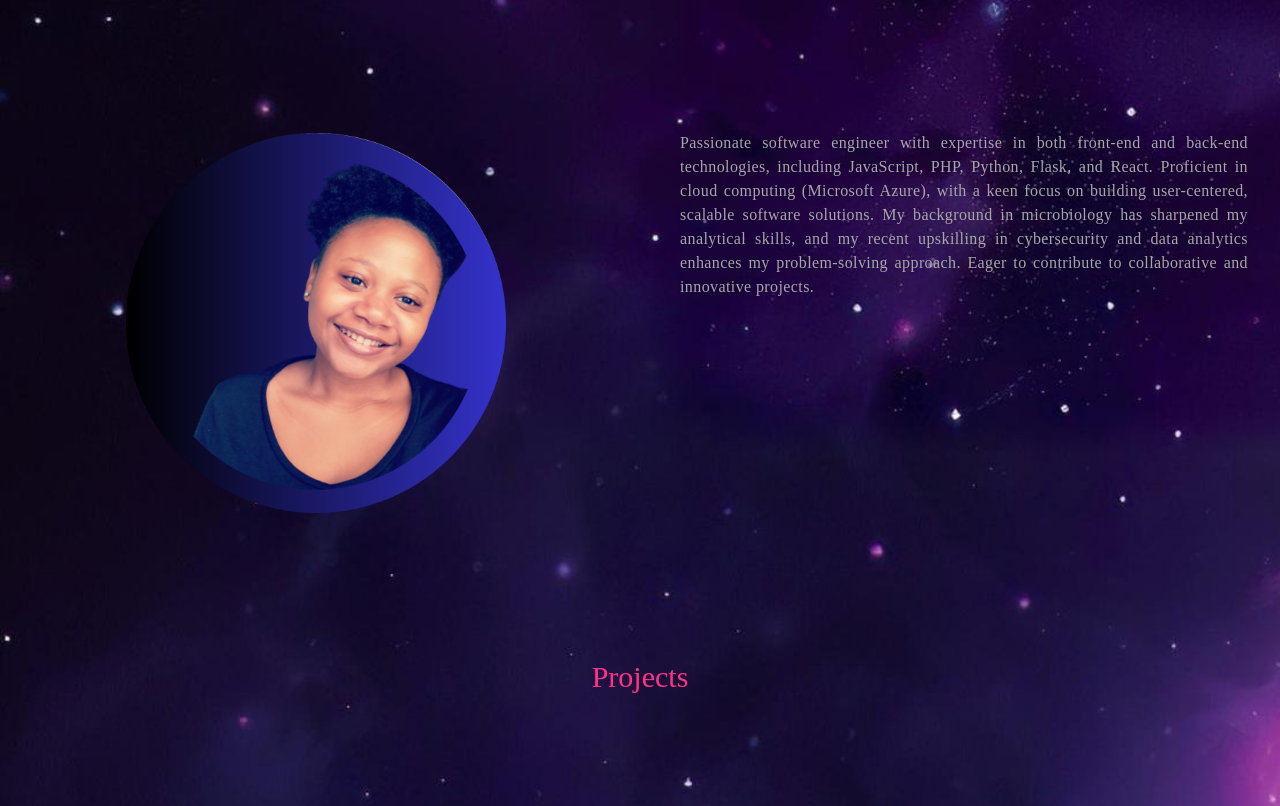
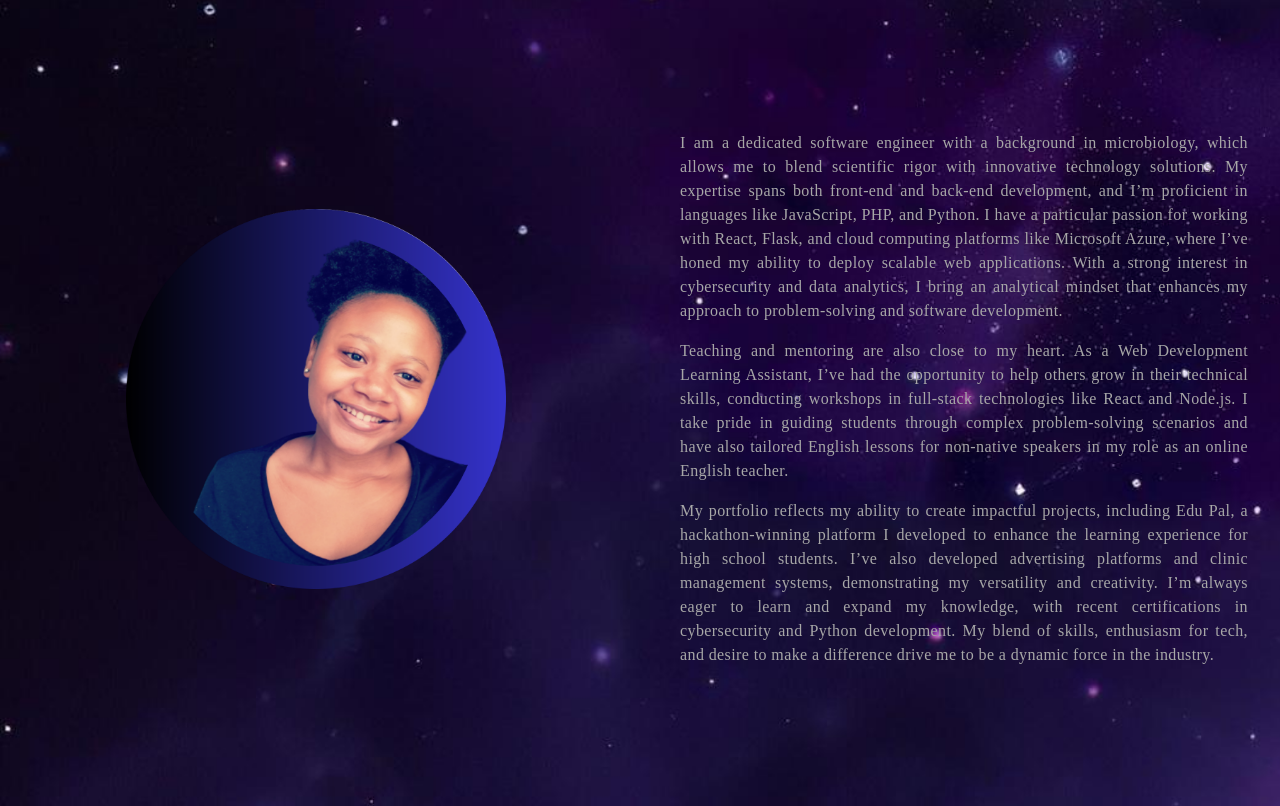
Before and after one commit to Nolu-M/nolu-portfolio, a React (Vite) app: page / in a window 1280 px wide. Shown: the part 700-1506 px from the top of the page. Built offline with nearby package versions, Linux system fonts and the light colour scheme; a web font is replaced by a local one.

Commit message:
about me section

```diff
--- a/src/components/About.jsx
+++ b/src/components/About.jsx
@@ -45,10 +45,19 @@ const About = () => {
                      {/* content */}
                      <div className="w-full px-8 flex flex-col gap-4 items-start justify-start">
                                 <p className="text-texlight text-base tracking-wide text-justify">
-                                Passionate software engineer with expertise in both front-end and back-end technologies, including JavaScript, PHP, Python, Flask, and React.
-                                Proficient in cloud computing (Microsoft Azure), with a keen focus on building user-centered, scalable software solutions.
-                                My background in microbiology has sharpened my analytical skills, and my recent upskilling in cybersecurity and data analytics enhances my problem-solving approach.
-                                Eager to contribute to collaborative and innovative projects.
+                                I am a dedicated software engineer with a background in microbiology, which allows me to blend scientific rigor with innovative technology solutions.
+                                My expertise spans both front-end and back-end development, and I’m proficient in languages like JavaScript, PHP, and Python. I have a particular passion for working with React, Flask, and cloud computing platforms like Microsoft Azure, where I’ve honed my ability to deploy scalable web applications.
+                                With a strong interest in cybersecurity and data analytics, I bring an analytical mindset that enhances my approach to problem-solving and software development.
+                                </p>
+                                <p className="text-texlight text-base tracking-wide text-justify">
+                                Teaching and mentoring are also close to my heart.
+                                As a Web Development Learning Assistant, I’ve had the opportunity to help others grow in their technical skills, conducting workshops in full-stack technologies like React and Node.js.
+                                I take pride in guiding students through complex problem-solving scenarios and have also tailored English lessons for non-native speakers in my role as an online English teacher.
+                                </p>
+                                <p className="text-texlight text-base tracking-wide text-justify">
+                                My portfolio reflects my ability to create impactful projects, including Edu Pal, a hackathon-winning platform I developed to enhance the learning experience for high school students.
+                                I’ve also developed advertising platforms and clinic management systems, demonstrating my versatility and creativity. I’m always eager to learn and expand my knowledge, with recent certifications in cybersecurity and Python development.
+                                My blend of skills, enthusiasm for tech, and desire to make a difference drive me to be a dynamic force in the industry.
                                 </p>
                             </div>
                 </div>
```
